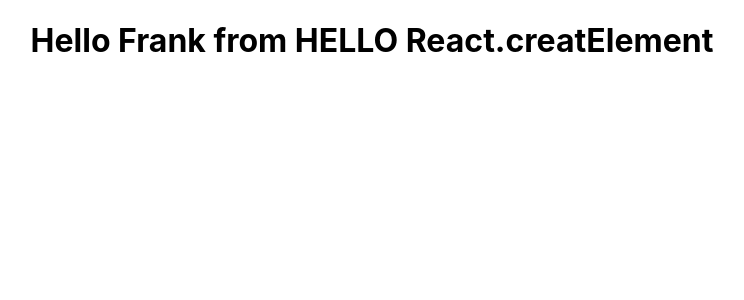
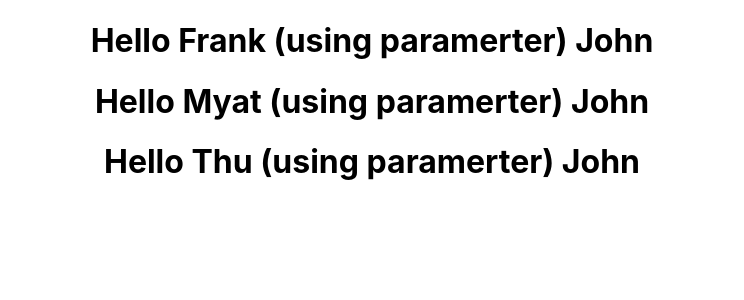
Before and after one commit to FrankMyatThu/OwnDevelopment, a React (Create React App) app in the folder ReactJS.HelloWorld/hello-world/: page / in a window 1280 px wide. Shown: the top 300 px of the page, without its empty margins (268-1012 px from the left). Built offline with nearby package versions, Linux system fonts and the light colour scheme.

Commit message:
parameter parsing using props

```diff
--- a/ReactJS.HelloWorld/hello-world/src/App.js
+++ b/ReactJS.HelloWorld/hello-world/src/App.js
@@ -10,9 +10,11 @@
   render() {
     return (
       <div className="App">
-        {/* <Greet></Greet>
-        <Welcome></Welcome> */}
-        <Hello></Hello>
+        <Greet name="Frank" customerName="John"></Greet>
+        <Greet name="Myat" customerName="John"></Greet>
+        <Greet name="Thu" customerName="John"></Greet>
+        {/* <Welcome></Welcome>
+        <Hello></Hello> */}
       </div>
     );
   }
--- a/ReactJS.HelloWorld/hello-world/src/components/Greet.js
+++ b/ReactJS.HelloWorld/hello-world/src/components/Greet.js
@@ -1,5 +1,8 @@
 import React from 'react'
 
-const Greet = () => <h1>Hello Frank via Greet functional component using ES6 syntax, revert back to default export </h1>
+const Greet = (props) => {
+    console.log(props)
+    return <h1>Hello {props.name} (using paramerter) { props.customerName } </h1>
+}
 
 export default Greet
```
